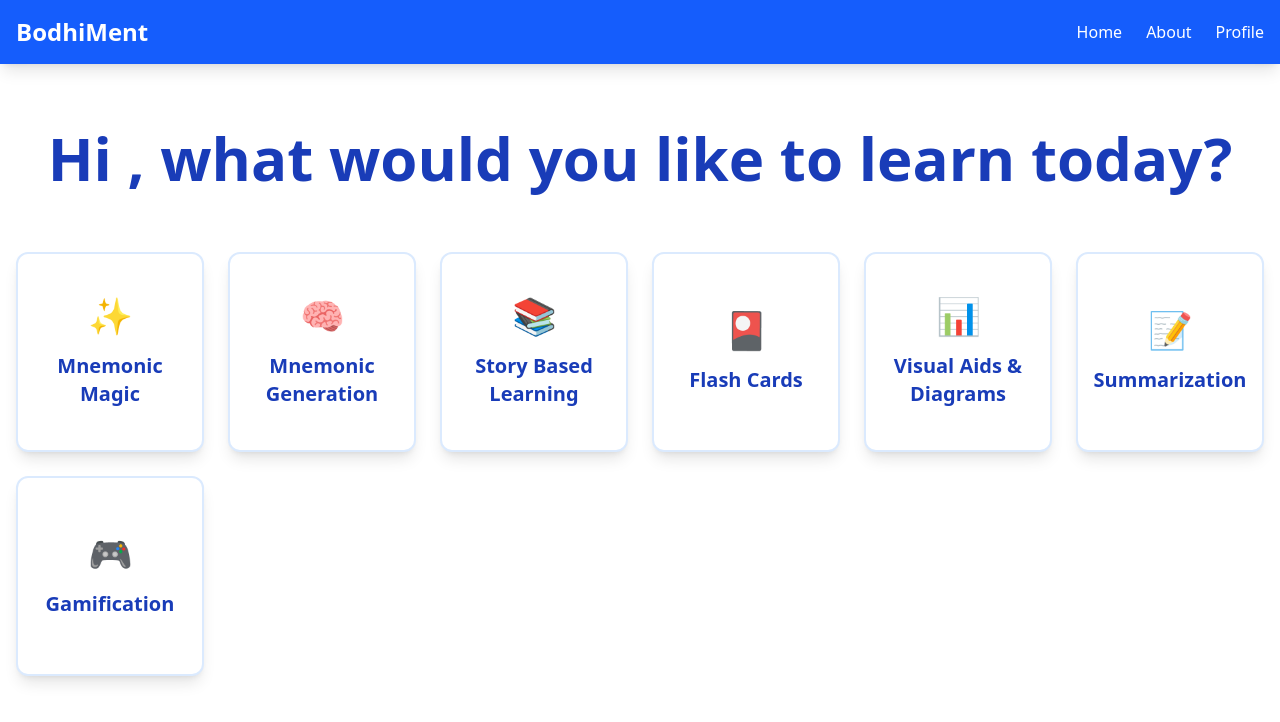
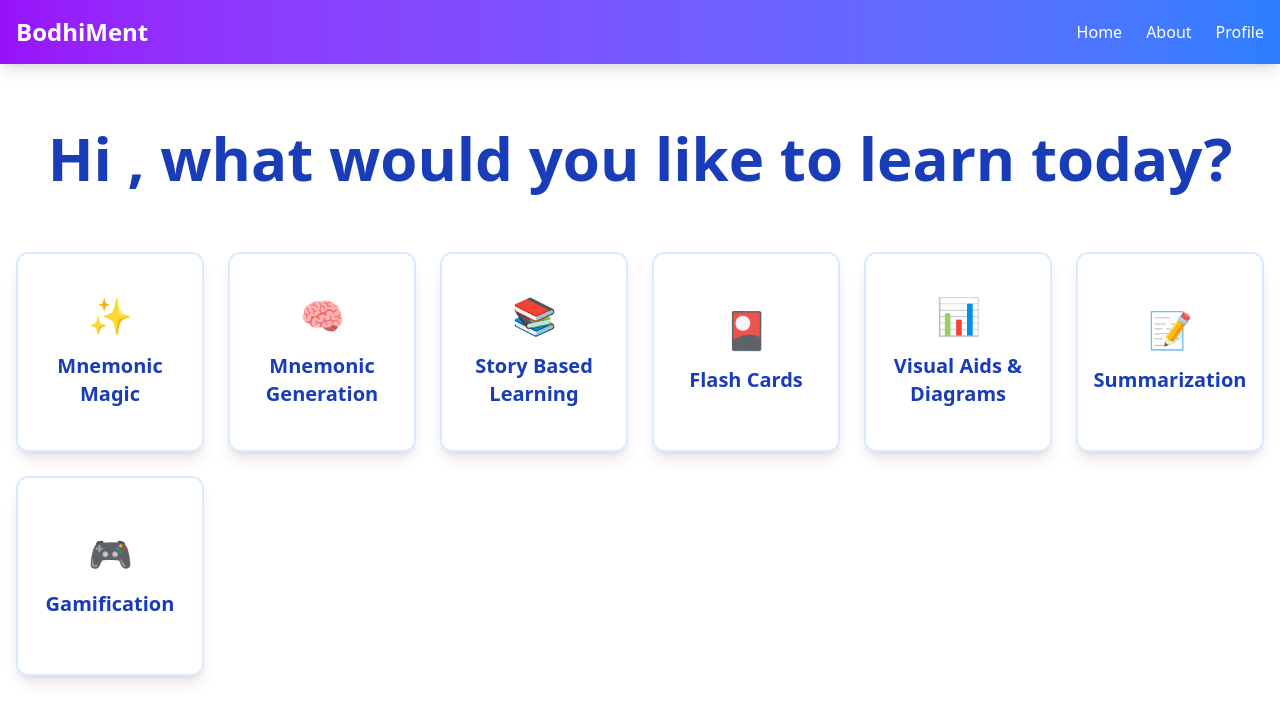
Before and after one commit to Humbledot00/EduSimplify-Frontend, a React (Vite) app: page /home in a window 1280 px wide. Shown: the top 722 px of the page. Built offline with nearby package versions, Linux system fonts and the light colour scheme.

Commit message:
Update LearningPlatform.jsx

```diff
--- a/src/components/LearningPlatform.jsx
+++ b/src/components/LearningPlatform.jsx
@@ -29,7 +29,7 @@
   return (
     <div className="min-h-screen bg-white">
       {/* Navigation Bar */}
-      <nav className="bg-blue-600 p-4 shadow-lg">
+      <nav className="bg-gradient-to-r from-purple-600 to-blue-500 p-4 shadow-lg">
         <div className="container mx-auto flex justify-between items-center">
           <motion.div
             initial={{ x: -50, opacity: 0 }}
```
